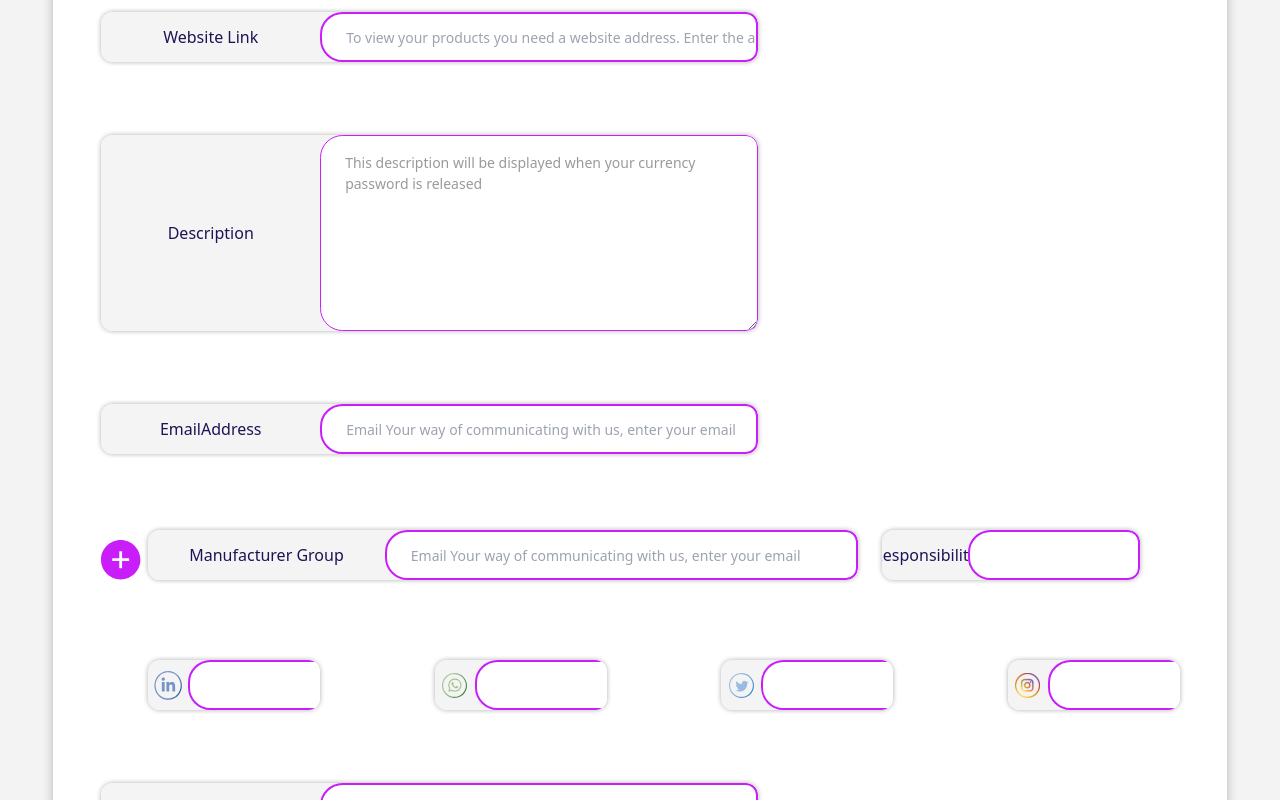
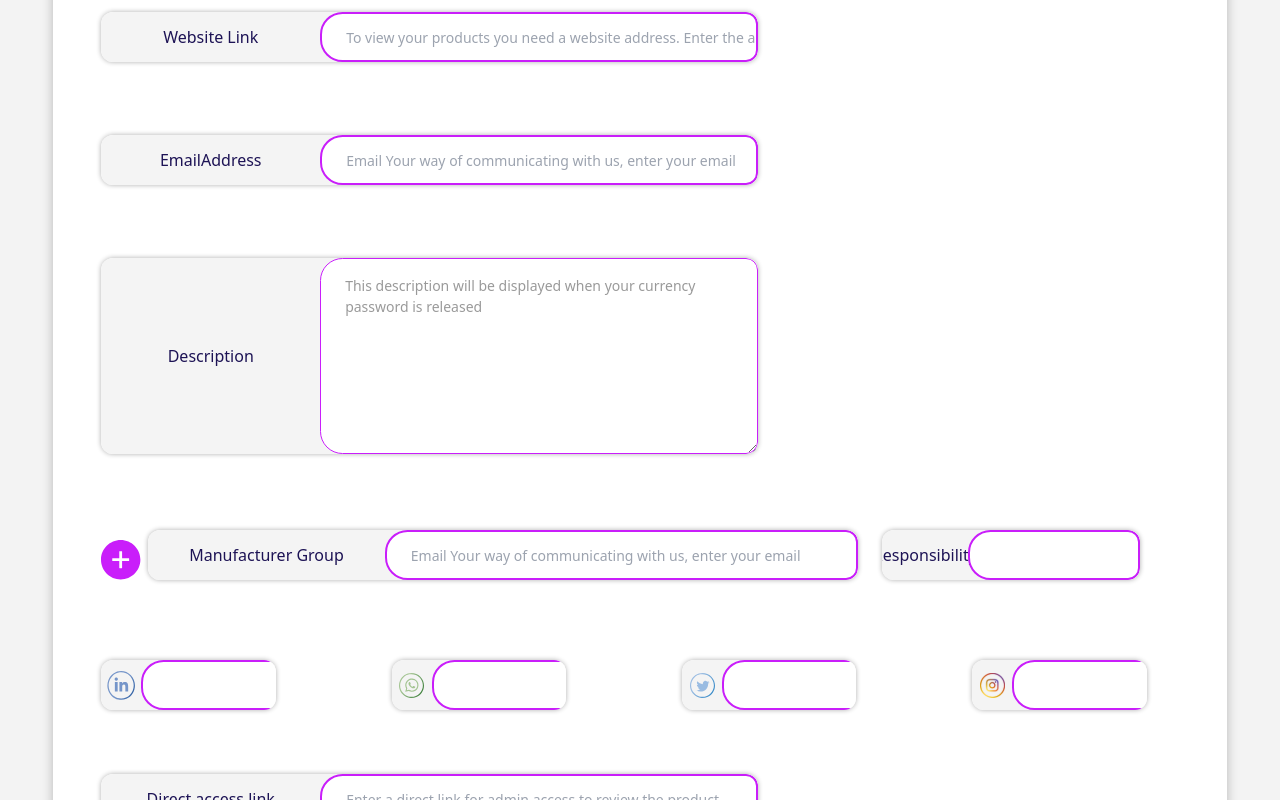
Before and after one commit to danyalbani240/NFTShop, a Nuxt app: page /create-token in a window 1280 px wide. Shown: the part 1180-1980 px from the top of the page. Built offline with nearby package versions, Linux system fonts and the light colour scheme.

Commit message:
the adding editted and the space added for items

```diff
--- a/components/ThePhilipeEagle.vue
+++ b/components/ThePhilipeEagle.vue
@@ -52,13 +52,7 @@
         placeholder="To view your products you need a website address. Enter the address"
         class="sm:w-7/12 w-11/12"
       >
-        Website Link </BaseInput
-      ><BaseInput
-        placeholder="This description will be displayed when your currency password is released"
-        class="sm:w-7/12 w-11/12"
-        :textArea="true"
-      >
-        Description
+        Website Link
       </BaseInput>
       <BaseInput
         placeholder="Email Your way of communicating with us, enter your email"
@@ -66,20 +60,25 @@
       >
         EmailAddress
       </BaseInput>
+      <BaseInput
+        placeholder="This description will be displayed when your currency password is released"
+        class="sm:w-7/12 w-11/12"
+        :textArea="true"
+      >
+        Description
+      </BaseInput>
 
+      <div class="flex flex-col mb-16" v-for="item in adders">
         <div
           class="flex w-full relative adder items-center justify-evenly mt-14 flex-wrap"
         >
+          <div class="flex sm:w-11/12 mt-5 mx-auto w-full flex-wrap-reverse">
             <img
               class="sm:mr-2 mx-auto cursor-pointer absolute bottom-0 left-0"
               src="../assets/images/add.svg"
               alt=""
               @click="adders.push('1')"
             />
-        <div
-          v-for="item in adders"
-          class="flex sm:w-11/12 mt-5 mx-auto w-full flex-wrap-reverse"
-        >
             <BaseInput
               placeholder="Email Your way of communicating with us, enter your email"
               class="md:flex-1 sm:mx-auto manufactor w-11/12 sm:mr-6"
@@ -95,7 +94,7 @@
           </div>
         </div>
         <div
-        class="flex soc-media w-11/12 mx-auto flex-wrap justify-between mt-20"
+          class="flex soc-media w-full sm:pr-20 mx-auto flex-wrap justify-between mt-20"
         >
           <BaseInput class="my-5 md:my-0 w-full sm:w-2/12" :minimal="true">
             <img class="absolute" src="../assets/images/linkedin.svg" alt="" />
@@ -109,6 +108,7 @@
           <BaseInput class="my-5 md:my-0 w-full sm:w-2/12" :minimal="true">
             <img class="absolute" src="../assets/images/instagram.svg" alt="" />
           </BaseInput>
+        </div>
       </div>
       <BaseInput
         placeholder="Enter a direct link for admin access to review the product"
@@ -208,12 +208,12 @@ export default {
   .further-information {
     > .base-input-container:nth-child(2),
     > .base-input-container:nth-child(3),
-    > .base-input-container:nth-child(5) {
+    > .base-input-container:nth-child(4) {
       // width: 766px;
       margin-top: 73px;
     }
 
-    > .base-input-container:nth-child(4) {
+    > .base-input-container:nth-child(5) {
       // width: 766px;
       margin-top: 73px;
       height: 196px;
```
Lines whose indentation alone changed are shown as unchanged.
